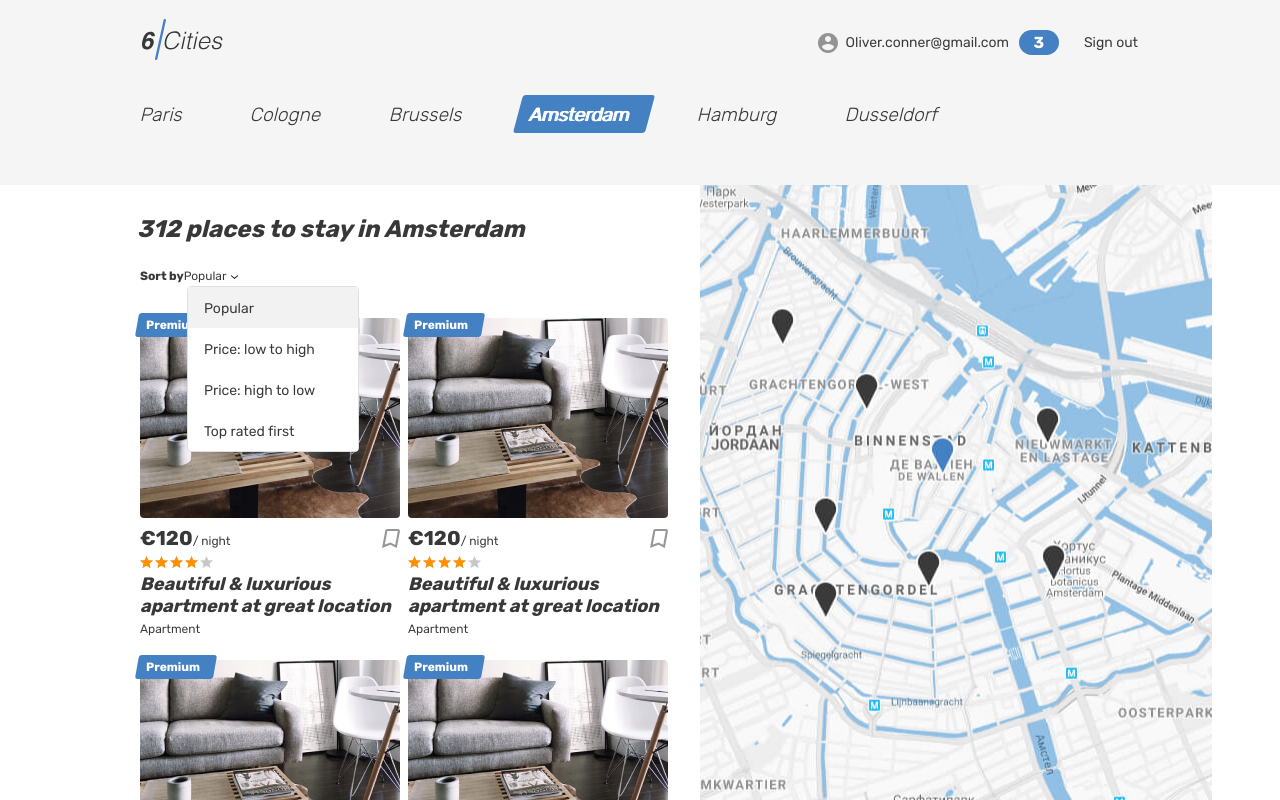
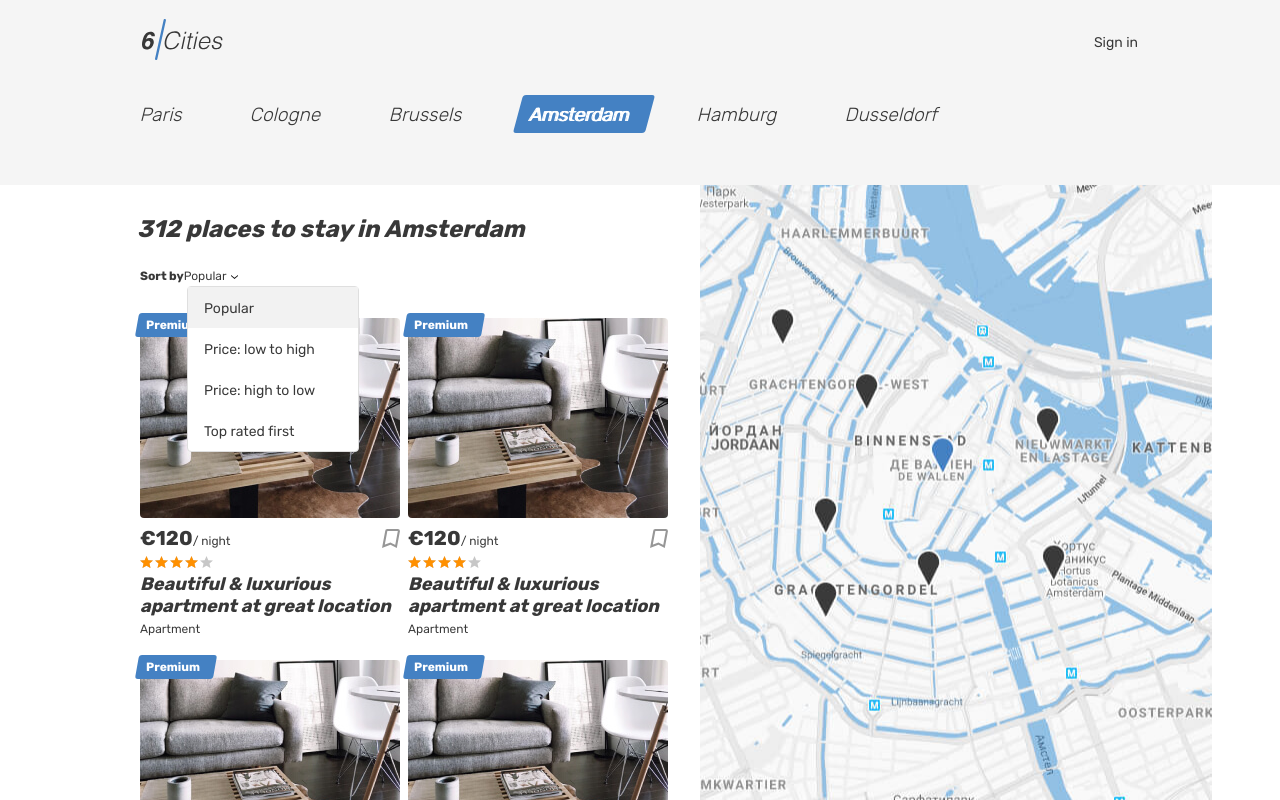
Before and after one commit to htmlacademy-react/2358445-six-cities-17, a React (Vite) app: page / in a window 1280 px wide. Built offline with nearby package versions, Linux system fonts and the light colour scheme.

Commit message:
feat: add new components

```diff
--- a/src/components/app/app.tsx
+++ b/src/components/app/app.tsx
@@ -8,26 +8,33 @@ import FavoritesPage from '../../pages/favorites-page/favorites-page';
 import OfferPage from '../../pages/offer-page/offer-page';
 import Page404 from '../../pages/page-404/page-404';
 
+type Location = {
+  id: number;
+  name: string;
+  path: string;
+}
+
 type AppProps = {
   countPlaces: number;
+  locations: Array<Location>;
 }
 
-function App({countPlaces}: AppProps): JSX.Element {
+function App({countPlaces, locations}: AppProps): JSX.Element {
   return (
     <HelmetProvider>
       <BrowserRouter>
         <Routes>
           <Route
             path={AppRoute.Main}
-            element={<MainPage countPlaces={countPlaces}/>}
+            element={<MainPage countPlaces={countPlaces} locations={locations} authorizationStatus={AuthorizationStatus.NoAuth}/>}
           />
           <Route
             path={AppRoute.Login}
-            element={<LoginPage />}
+            element={<LoginPage/>}
           />
           <Route
             path={AppRoute.Offer}
-            element={<OfferPage />}
+            element={<OfferPage isLogged={AuthorizationStatus.NoAuth}/>}
           />
           <Route
             path={AppRoute.Favorites}
--- a/src/components/cities/cities.tsx
+++ b/src/components/cities/cities.tsx
@@ -1,40 +1,28 @@
-function Cities(): JSX.Element {
+
+import LocationItemLink from '../../components/location-item-link/location-item-link';
+
+type Location = {
+  id: number;
+  name: string;
+  path: string;
+}
+
+type CitiesProps = {
+  locations: Array<Location>;
+}
+
+function Cities({locations}: CitiesProps): JSX.Element {
+  const cities = locations &&
+    locations.map(({id, name, path})=>
+      <li className='locations__item' key={id}><LocationItemLink text={name} location={path} isTab isActive={name === 'Amsterdam'}/></li>
+    );
   return (
     <>
       <h1 className='visually-hidden'>Cities</h1>
       <div className='tabs'>
         <section className='locations container'>
           <ul className='locations__list tabs__list'>
-            <li className='locations__item'>
-              <a className='locations__item-link tabs__item' href='#'>
-                <span>Paris</span>
-              </a>
-            </li>
-            <li className='locations__item'>
-              <a className='locations__item-link tabs__item' href='#'>
-                <span>Cologne</span>
-              </a>
-            </li>
-            <li className='locations__item'>
-              <a className='locations__item-link tabs__item' href='#'>
-                <span>Brussels</span>
-              </a>
-            </li>
-            <li className='locations__item'>
-              <a className='locations__item-link tabs__item tabs__item--active'>
-                <span>Amsterdam</span>
-              </a>
-            </li>
-            <li className='locations__item'>
-              <a className='locations__item-link tabs__item' href='#'>
-                <span>Hamburg</span>
-              </a>
-            </li>
-            <li className='locations__item'>
-              <a className='locations__item-link tabs__item' href='#'>
-                <span>Dusseldorf</span>
-              </a>
-            </li>
+            {cities}
           </ul>
         </section>
       </div>
--- a/src/components/header/header.tsx
+++ b/src/components/header/header.tsx
@@ -1,10 +1,13 @@
 import {Link} from 'react-router-dom';
+import {AuthorizationStatus} from '../../const';
 import Nav from '../../components/header/nav';
+
 type HeaderProps = {
   isNavShow?: boolean;
+  authorizationStatus: AuthorizationStatus;
 }
 
-function Header({isNavShow}: HeaderProps): JSX.Element {
+function Header({isNavShow, authorizationStatus}: HeaderProps): JSX.Element {
   return (
     <header className='header'>
       <div className='container'>
@@ -14,7 +17,7 @@ function Header({isNavShow}: HeaderProps): JSX.Element {
               <img className='header__logo' src='img/logo.svg' alt='6 cities logo' width='81' height='41' />
             </Link>
           </div>
-          {isNavShow && <Nav/>}
+          {isNavShow && <Nav authorizationStatus={authorizationStatus}/>}
         </div>
       </div>
     </header>
--- a/src/components/header/nav.tsx
+++ b/src/components/header/nav.tsx
@@ -1,18 +1,32 @@
-function Nav(): JSX.Element {
+import {AppRoute, AuthorizationStatus} from '../../const';
+
+type NavProps = {
+  authorizationStatus: AuthorizationStatus;
+}
+
+function Nav({authorizationStatus}: NavProps): JSX.Element {
+  const userLine = (authorizationStatus === AuthorizationStatus.Auth) &&
+    <li className='header__nav-item user'>
+      <a className='header__nav-link header__nav-link--profile' href='#'>
+        <div className='header__avatar-wrapper user__avatar-wrapper'>
+        </div>
+        <span className='header__user-name user__name'>Oliver.conner@gmail.com</span>
+        <span className='header__favorite-count'>3</span>
+      </a>
+    </li>;
+  let actionHref = '#';
+  let actionText = 'Sign out';
+  if (authorizationStatus !== AuthorizationStatus.Auth) {
+    actionHref = AppRoute.Login;
+    actionText = 'Sign in';
+  }
   return (
     <nav className='header__nav'>
       <ul className='header__nav-list'>
-        <li className='header__nav-item user'>
-          <a className='header__nav-link header__nav-link--profile' href='#'>
-            <div className='header__avatar-wrapper user__avatar-wrapper'>
-            </div>
-            <span className='header__user-name user__name'>Oliver.conner@gmail.com</span>
-            <span className='header__favorite-count'>3</span>
-          </a>
-        </li>
+        {userLine}
         <li className='header__nav-item'>
-          <a className='header__nav-link' href='#'>
-            <span className='header__signout'>Sign out</span>
+          <a className='header__nav-link' href={actionHref}>
+            <span className='header__signout'>{actionText}</span>
           </a>
         </li>
       </ul>
--- /dev/null
+++ b/src/components/location-item-link/location-item-link.tsx
@@ -0,0 +1,18 @@
+import {NavLink} from 'react-router-dom';
+
+type LocationItemLinkProps = {
+  isTab?: boolean;
+  location: string;
+  text: string;
+  isActive?: boolean;
+}
+
+function LocationItemLink({isTab, location, text, isActive}: LocationItemLinkProps): JSX.Element {
+  return (
+    <NavLink className={`locations__item-link${isTab ? ' tabs__item' : ''}${isActive && ' tabs__item--active'}`} to={location}>
+      <span>{text}</span>
+    </NavLink>
+  );
+}
+
+export default LocationItemLink;
--- a/src/const.tsx
+++ b/src/const.tsx
@@ -1,5 +1,37 @@
 export const Settings = {
-  countPlaces: 5
+  countPlaces: 5,
+  locations: [
+    {
+      id: 1,
+      name: 'Paris',
+      path: '/paris'
+    },
+    {
+      id: 2,
+      name: 'Cologne',
+      path: '/cologne'
+    },
+    {
+      id: 3,
+      name: 'Brussels',
+      path: '/brussels'
+    },
+    {
+      id: 4,
+      name: 'Amsterdam',
+      path: '/amsterdam'
+    },
+    {
+      id: 5,
+      name: 'Hamburg',
+      path: '/hamburg'
+    },
+    {
+      id: 6,
+      name: 'Dusseldorf',
+      path: '/dusseldorf'
+    }
+  ]
 };
 
 export enum AppRoute {
--- a/src/index.tsx
+++ b/src/index.tsx
@@ -11,6 +11,7 @@ root.render(
   <React.StrictMode>
     <App
       countPlaces = {Settings.countPlaces}
+      locations = {Settings.locations}
     />
   </React.StrictMode>
 );
--- a/src/pages/login-page/login-page.tsx
+++ b/src/pages/login-page/login-page.tsx
@@ -1,5 +1,7 @@
 import {Helmet} from 'react-helmet-async';
 import Header from '../../components/header/header';
+import LocationItemLink from '../../components/location-item-link/location-item-link';
+
 function LoginPage(): JSX.Element {
   return (
     <div className="page page--gray page--login">
@@ -26,9 +28,7 @@ function LoginPage(): JSX.Element {
           </section>
           <section className="locations locations--login locations--current">
             <div className="locations__item">
-              <a className="locations__item-link" href="#">
-                <span>Amsterdam</span>
-              </a>
+              <LocationItemLink text='Amsterdam' location='/amsterdam' isTab={false} isActive/>
             </div>
           </section>
         </div>
--- a/src/pages/main-page/main-page.tsx
+++ b/src/pages/main-page/main-page.tsx
@@ -2,20 +2,30 @@ import {Helmet} from 'react-helmet-async';
 import Header from '../../components/header/header';
 import Cities from '../../components/cities/cities';
 import SortForm from '../../components/sort-form/sort-form';
-import Card from '../../components/app/card';
+import Card from '../../components/card/card';
+import {AuthorizationStatus} from '../../const';
+
+type Location = {
+  id: number;
+  name: string;
+  path: string;
+}
+
 type MainPageProps = {
   countPlaces: number;
+  locations: Array<Location>;
+  authorizationStatus: AuthorizationStatus;
 }
 
-function MainPage({countPlaces}: MainPageProps): JSX.Element {
+function MainPage({countPlaces, locations, authorizationStatus}: MainPageProps): JSX.Element {
   return (
     <div className='page page--gray page--main'>
-      <Header isNavShow/>
+      <Header isNavShow authorizationStatus={authorizationStatus}/>
       <main className='page__main page__main--index'>
         <Helmet>
           <title>Six cities</title>
         </Helmet>
-        <Cities/>
+        <Cities locations={locations}/>
         <div className='cities'>
           <div className='cities__places-container container'>
             <section className='cities__places places'>
--- a/src/pages/offer-page/offer-page.tsx
+++ b/src/pages/offer-page/offer-page.tsx
@@ -1,16 +1,20 @@
 import {Helmet} from 'react-helmet-async';
 import {useParams} from 'react-router-dom';
-import Card from '../../components/app/card';
+import Card from '../../components/card/card';
 import Header from '../../components/header/header';
 
-function OfferPage(): JSX.Element {
+type OfferPageProps = {
+  isLogged: string;
+}
+
+function OfferPage({isLogged}: OfferPageProps): JSX.Element {
   const params = useParams();
   if (params.id) {
     //console.log(params);
   }
   return (
     <div className='page'>
-      <Header isNavShow/>
+      <Header isNavShow isLogged={isLogged}/>
       <main className='page__main page__main--offer'>
         <section className='offer'>
           <Helmet>
```
Also changed, not shown: src/components/card/card.tsx (renamed from src/components/app/card.tsx).
